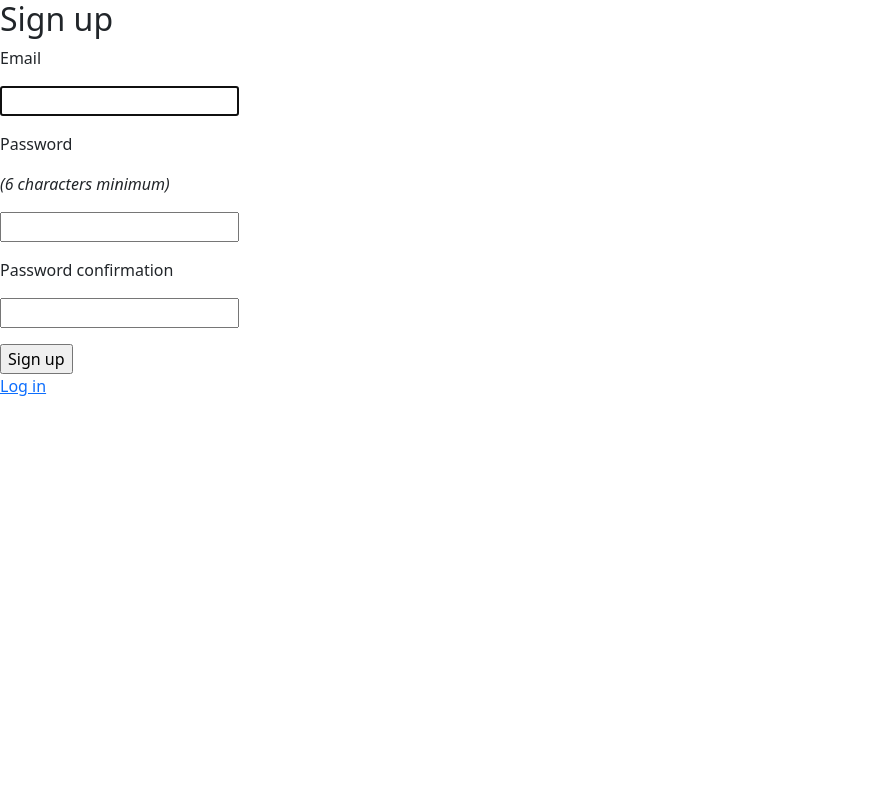
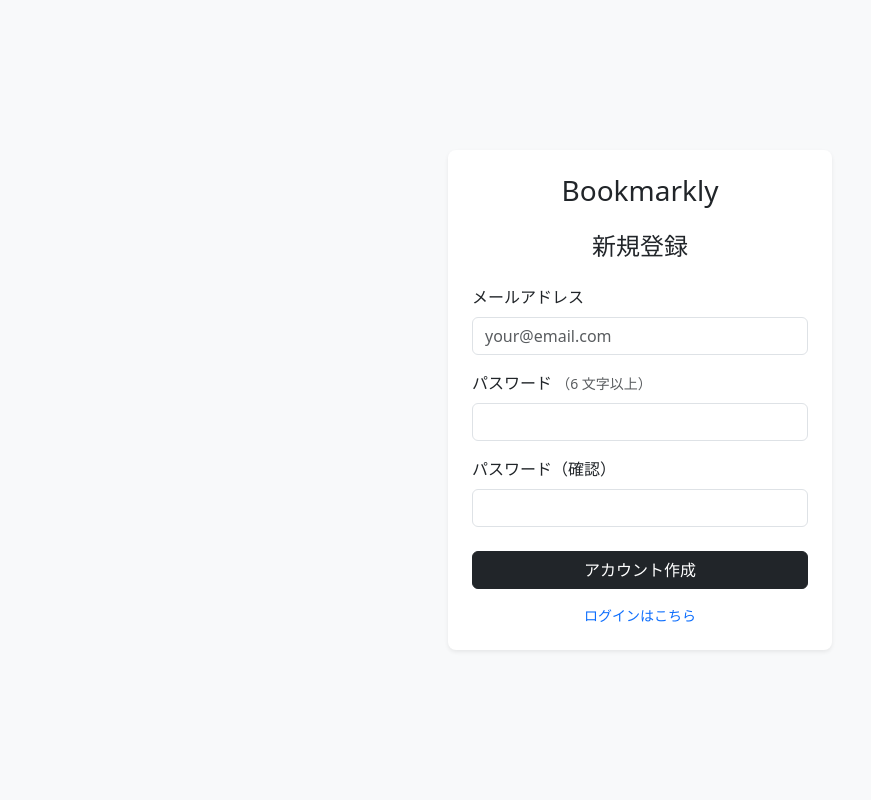
Before and after one commit to ttaarroo77/test03_bookmarkly, a Rails app: page /users/sign_up in a window 1280 px wide. Shown: the whole page, without its empty margins (0-871 px from the left). Run offline with Rails 7, Linux system fonts and the light colour scheme; style sheets or scripts are compiled from the project's sources; some libraries are stand-ins or nearby versions.

Commit message:
feat: Devise のビューをカスタマイズ - ログイン画面のデザインを改善 - 新規登録画面のデザインを改善 - パスワードリセット画面のデザインを改善 - エラーメッセージの表示スタイルを統一 - Bootstrap のスタイルを適用

```diff
--- a/app/assets/stylesheets/application.scss
+++ b/app/assets/stylesheets/application.scss
@@ -2,6 +2,11 @@
 @import "bootstrap";
 
 // Custom styles
-.container {
-  margin-top: 2rem;
+body {
+  background-color: #f8f9fa;
 }
+
+.card {
+  border-radius: 0.5rem;
+  border: none;
+}
--- /dev/null
+++ b/app/views/devise/registrations/new.html.erb
@@ -0,0 +1,36 @@
+<div class="d-flex align-items-center justify-content-center min-vh-100">
+  <div class="card shadow-sm" style="width: 24rem;">
+    <div class="card-body p-4">
+      <h1 class="text-center h3 mb-4">Bookmarkly</h1>
+      <h2 class="text-center h4 mb-4">新規登録</h2>
+
+      <%= render "devise/shared/error_messages", resource: resource %>
+
+      <%= form_for(resource, as: resource_name, url: registration_path(resource_name)) do |f| %>
+        <div class="mb-3">
+          <%= f.label :email, "メールアドレス", class: "form-label" %>
+          <%= f.email_field :email, class: "form-control", placeholder: "your@email.com" %>
+        </div>
+
+        <div class="mb-3">
+          <%= f.label :password, "パスワード", class: "form-label" %>
+          <% if @minimum_password_length %>
+            <span class="form-text">（<%= @minimum_password_length %> 文字以上）</span>
+          <% end %>
+          <%= f.password_field :password, class: "form-control" %>
+        </div>
+
+        <div class="mb-4">
+          <%= f.label :password_confirmation, "パスワード（確認）", class: "form-label" %>
+          <%= f.password_field :password_confirmation, class: "form-control" %>
+        </div>
+
+        <%= f.submit "アカウント作成", class: "btn btn-dark w-100 mb-3" %>
+
+        <div class="text-center small">
+          <%= link_to "ログインはこちら", new_session_path(resource_name), class: "text-decoration-none" %>
+        </div>
+      <% end %>
+    </div>
+  </div>
+</div>
--- /dev/null
+++ b/app/views/devise/shared/_error_messages.html.erb
@@ -0,0 +1,14 @@
+<% if resource.errors.any? %>
+  <div class="alert alert-danger alert-dismissible fade show mb-4" role="alert">
+    <% if resource.errors.count == 1 %>
+      <%= resource.errors.full_messages.first %>
+    <% else %>
+      <ul class="mb-0">
+        <% resource.errors.full_messages.each do |message| %>
+          <li><%= message %></li>
+        <% end %>
+      </ul>
+    <% end %>
+    <button type="button" class="btn-close" data-bs-dismiss="alert" aria-label="Close"></button>
+  </div>
+<% end %>
```
Also changed, not shown: app/views/devise/passwords/new.html.erb (added, +22 -0 lines), app/views/devise/sessions/new.html.erb (added, +28 -0 lines).
